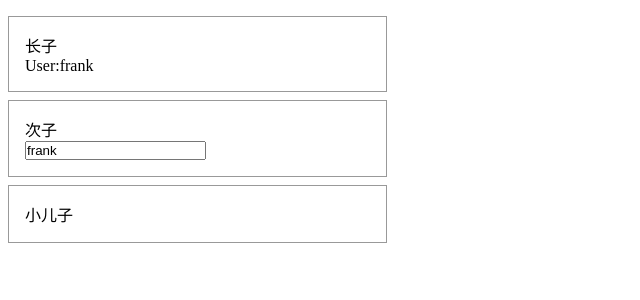
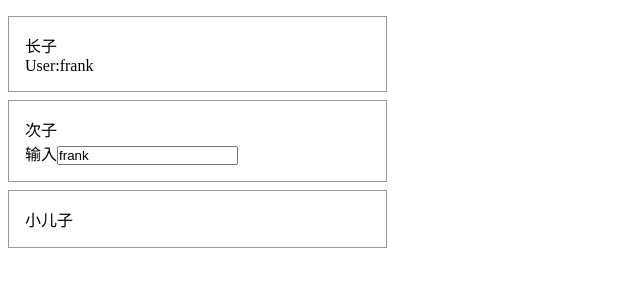
Before and after one commit to joinmouse/min-redux, a React (Vite) app: page / in a window 1280 px wide. Shown: the top 300 px of the page, without its empty margins (0-640 px from the left). Built offline with nearby package versions, Linux system fonts and the light colour scheme.

Commit message:
feat: 将全局状态和组件链接起来, connect

```diff
--- a/src/App.jsx
+++ b/src/App.jsx
@@ -34,7 +34,7 @@ const SecondSon = () => {
   return (
     <section>
       <p>次子</p>
-      <Wrapper />
+      <UserModifier>输入</UserModifier>
     </section>
   );
 };
@@ -65,7 +65,8 @@ const reducer = (state, action) => {
   }
 };
 
-const Wrapper = () => {
+const createWrapper = (Component) => {
+  const Wrapper = (props) => {
     const contextValue = useContext(AppContext);
     const { appState, setAppState } = contextValue;
     // 更新数据
@@ -73,14 +74,14 @@ const Wrapper = () => {
       const newState = reducer(appState, action);
       setAppState(newState);
     };
-
-  return <UserModifier updateState={updateState} state={appState} />;
+    return <Component {...props} updateState={updateState} state={appState} />;
+  };
+  return Wrapper;
 };
 
+// createWrapper 将组件和全局的state链接起来
+const UserModifier = createWrapper(({ state, updateState, children }) => {
   // 写数据
-const UserModifier = (props) => {
-  const { updateState, state } = props;
-
   const onChange = (e) => {
     // update action
     updateState({
@@ -91,9 +92,10 @@ const UserModifier = (props) => {
 
   return (
     <div>
+      {children}
       <input value={state.user.name} onChange={onChange} />
     </div>
   );
-};
+});
 
 export default App;
```
Lines whose indentation alone changed are shown as unchanged.
